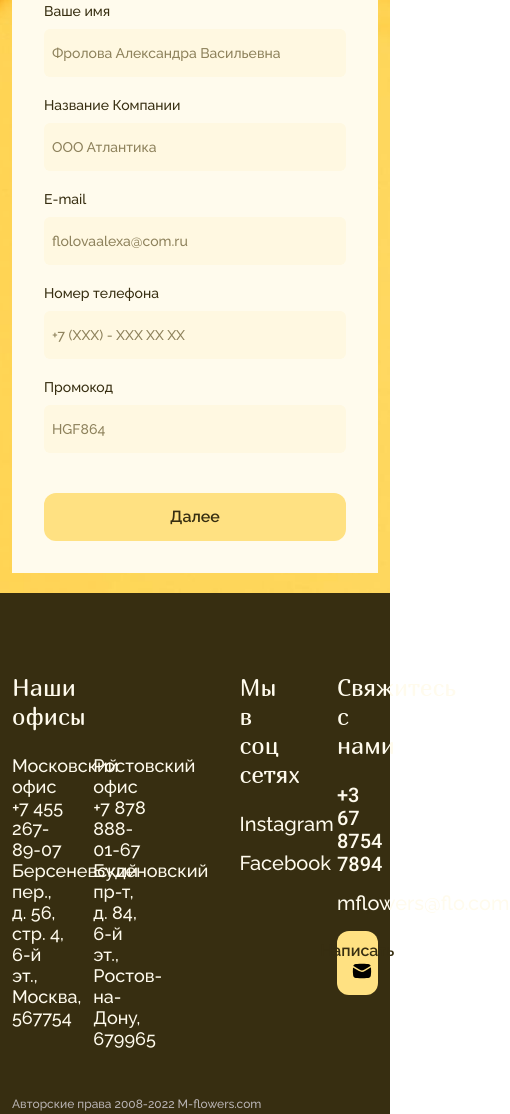
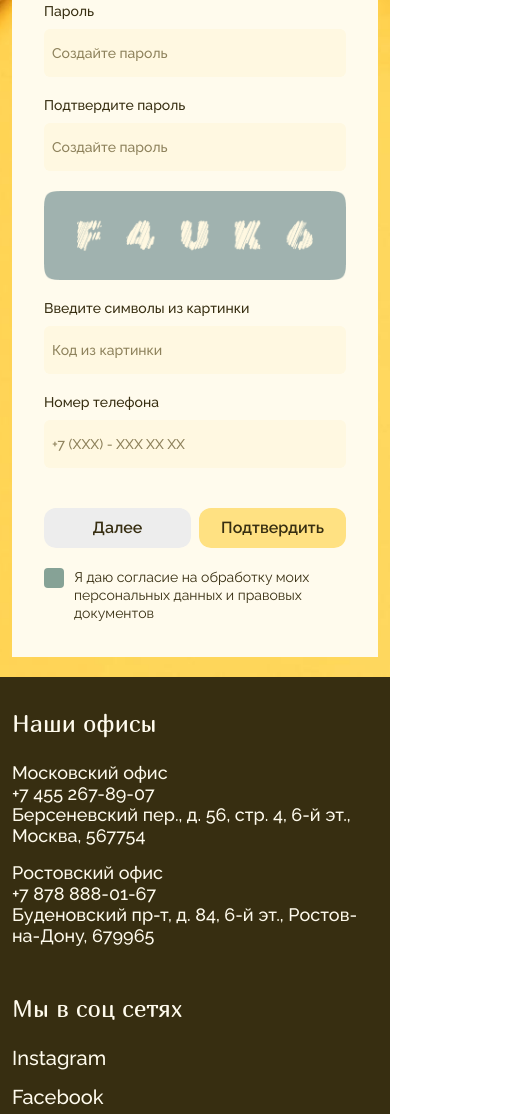
Before and after one commit to OmetovVlad/-modesto_flowers, a website: page src/index.html in a window 390 px wide. Shown: the part 1233-2347 px from the top of the page, 510 px wide, since content can reach past the window. Drawn offline with nearby package versions, Linux system fonts and the light colour scheme; files that its build step writes are made by us from their sources; files whose address does not match are found by name.

Commit message:
Адаптив блока footer

```diff
--- a/gulp/version.json
+++ b/gulp/version.json
@@ -1,3 +1,3 @@
 {
-    "main": "20221224001008"
+    "main": "20221224013938"
 }
--- a/src/html/_footer.html
+++ b/src/html/_footer.html
@@ -1,29 +1,32 @@
 <footer class="footer">
     <div class="container">
-        <div class="row">
-            <div class="col-5">
+        <div class="footer_line">
+            <div class="offices_and_social">
+                <div class="offices">
                     <h4 class="title">Наши офисы</h4>
-                <div class="row">
-                    <div class="col-6">
+                    <div class="offices_list">
+                        <div class="office">
                             <div><span>Московский офис</span></div>
                             <div><a href="tel:+74552678907" class="link">+7 455 267-89-07</a></div>
                             <div><span>Берсеневский пер., д. 56, стр. 4, 6-й эт., Москва, 567754</span></div>
                         </div>
-                    <div class="col-6">
+                        <div class="office">
                             <div><span>Ростовский офис</span></div>
                             <div><a href="tel:+78788880167" class="link">+7 878 888-01-67</a></div>
                             <div><span>Буденовский пр-т, д. 84, 6-й эт., Ростов-на-Дону, 679965</span></div>
                         </div>
                     </div>
                 </div>
-            <div class="col-2 offset-2">
+                <div class="social">
                     <h4 class="title">Мы в соц сетях</h4>
                     <div class="contacts_list">
                         <a href="#Instagram" class="link">Instagram</a>
                         <a href="#Facebook" class="link">Facebook</a>
                     </div>
                 </div>
-            <div class="col-2 offset-1">
+            </div>
+
+            <div class="communication">
                 <h4 class="title">Свяжитесь с нами</h4>
                 <div class="contacts_list">
                     <a href="tel:+36787547894" class="phone link">+3 67 8754 7894</a>
--- a/src/html/_form_screen.html
+++ b/src/html/_form_screen.html
@@ -11,63 +11,65 @@
             </div>
             <div class="col-12 col-lg-5">
               <form action="" method="post">
-                <div class="form--first active">
-                  <div class="input">
-                    <span>Ваше имя</span>
-                    <input type="text" placeholder="Фролова Александра Васильевна">
-                  </div>
-                  <div class="input">
-                    <span>Название Компании</span>
-                    <input type="text" placeholder="ООО Атлантика">
-                  </div>
-                  <div class="input">
-                    <span>E-mail</span>
-                    <input type="email" placeholder="flolovaalexa@com.ru">
-                  </div>
-                  <div class="input">
-                    <span>Номер телефона</span>
-                    <input type="text" placeholder="+7 (XXX) - XXX XX XX">
-                  </div>
-                  <div class="input">
-                    <span>Промокод</span>
-                    <input type="text" placeholder="HGF864">
-                  </div>
-
-                  <span class="button next_step">Далее</span>
-                </div>
-
-<!--                <div class="form--second">-->
+<!--                <div class="form&#45;&#45;first active">-->
 <!--                  <div class="input">-->
-<!--                    <span>Пароль</span>-->
-<!--                    <input type="password" placeholder="Создайте пароль">-->
+<!--                    <span>Ваше имя</span>-->
+<!--                    <input type="text" placeholder="Фролова Александра Васильевна">-->
 <!--                  </div>-->
 <!--                  <div class="input">-->
-<!--                    <span>Подтвердите пароль</span>-->
-<!--                    <input type="password" placeholder="Создайте пароль">-->
+<!--                    <span>Название Компании</span>-->
+<!--                    <input type="text" placeholder="ООО Атлантика">-->
 <!--                  </div>-->
 <!--                  <div class="input">-->
-<!--                    <img  class="captcha" src="@img/captcha.png">-->
-<!--                    <span>Введите символы из картинки</span>-->
-<!--                    <input type="text" placeholder="Код из картинки">-->
+<!--                    <span>E-mail</span>-->
+<!--                    <input type="email" placeholder="flolovaalexa@com.ru">-->
 <!--                  </div>-->
 <!--                  <div class="input">-->
 <!--                    <span>Номер телефона</span>-->
 <!--                    <input type="text" placeholder="+7 (XXX) - XXX XX XX">-->
 <!--                  </div>-->
-
-<!--                  <div class="buttons_line">-->
-<!--                    <span class="button button&#45;&#45;light prev_step">Далее</span>-->
-<!--                    <input class="button" type="submit" value="Подтвердить">-->
+<!--                  <div class="input">-->
+<!--                    <span>Промокод</span>-->
+<!--                    <input type="text" placeholder="HGF864">-->
 <!--                  </div>-->
 
-<!--                  <div class="privat">-->
-<!--                    <label>-->
-<!--                      <input type="checkbox">-->
-<!--                      <span>Я даю согласие на обработку моих персональных данных и правовых документов</span>-->
-<!--                    </label>-->
-<!--                  </div>-->
+<!--                  <span class="button next_step">Далее</span>-->
+<!--                </div>-->
 
-<!--                </div>-->
+                <div class="form--second">
+                  <div>
+                    <div class="input">
+                      <span>Пароль</span>
+                      <input type="password" placeholder="Создайте пароль">
+                    </div>
+                    <div class="input">
+                      <span>Подтвердите пароль</span>
+                      <input type="password" placeholder="Создайте пароль">
+                    </div>
+                    <div class="input">
+                      <img class="captcha d-md-none d-lg-block" src="@img/captcha.png">
+                      <span>Введите символы из картинки</span>
+                      <input type="text" placeholder="Код из картинки">
+                    </div>
+                    <div class="input">
+                      <span>Номер телефона</span>
+                      <input type="text" placeholder="+7 (XXX) - XXX XX XX">
+                    </div>
+                  </div>
+
+                  <div>
+                    <div class="buttons_line">
+                      <span class="button button--light prev_step">Далее</span>
+                      <input class="button" type="submit" value="Подтвердить">
+                    </div>
+
+                    <div class="privat">
+                      <label>
+                        <input type="checkbox">
+                        <span>Я даю согласие на обработку моих персональных данных и правовых документов</span>
+                      </label>
+                    </div>
+                  </div>
 
               </form>
             </div>
--- a/src/scss/_footer.scss
+++ b/src/scss/_footer.scss
@@ -1,15 +1,91 @@
 .footer {
   background: $color01;
-  padding: 80px 0;
+  padding: 32px 0;
   color: $color05;
   font-weight: 500;
   font-size: 18px;
   line-height: 21px;
+  @media (min-width: 992px) {
+    padding: 80px 0;
+  }
   a.link {
     color: $color05;
     transition: all $animation_speed;
     &:Hover {
       opacity: .75;
+    }
+  }
+
+  .footer_line {
+    display: flex;
+    flex-wrap: wrap;
+    position: relative;
+    justify-content: space-between;
+    .offices_and_social,
+    .offices {
+      width: 100%;
+      @media (min-width: 992px) {
+        width: calc(100% - 204px - 30px);
+      }
+      @media (min-width: 1200px) {
+        width: calc(100% - 204px - 100px);
+      }
+      @media (min-width: 1480px) {
+        width: calc(100% - 204px - 229px);
+      }
+    }
+    .offices_and_social {
+      display: flex;
+      flex-wrap: wrap;
+      position: relative;
+    }
+    .offices_and_social,
+    .communication {
+      @media (min-width: 768px) {
+        width: 257px;
+      }
+    }
+    .offices {
+      &_list {
+        display: flex;
+        flex-wrap: wrap;
+        justify-content: space-between;
+        position: relative;
+        .office {
+          width: 100%;
+          @media (min-width: 992px) {
+            width: calc(100% / 2 - 20px);
+          }
+          & + .office {
+            margin-top: 16px;
+            @media (min-width: 992px) {
+              margin-top: 0;
+            }
+          }
+        }
+      }
+    }
+    .social {
+      margin: 48px 0;
+      @media (min-width: 768px) {
+        margin-bottom: 0;
+      }
+      @media (min-width: 992px) {
+        margin-top: 0;
+      }
+    }
+    .social,
+    .communication {
+      @media (min-width: 992px) {
+        margin-left: 30px;
+        width: 204px;
+      }
+      @media (min-width: 1200px) {
+        margin-left: 100px;
+      }
+      @media (min-width: 1480px) {
+        margin-left: 229px;
+      }
     }
   }
 
--- a/src/scss/style.scss
+++ b/src/scss/style.scss
@@ -115,6 +115,9 @@ h4.title {
     }
     &--mini {
         padding: 12px;
+        @media (min-width: 768px) {
+            padding: 12px 32px;
+        }
     }
     &--icon {
         display: flex;
```
Also changed, not shown: dist/css/style.css, dist/css/style.min.css, dist/index.html. Lines whose indentation alone changed are shown as unchanged.
